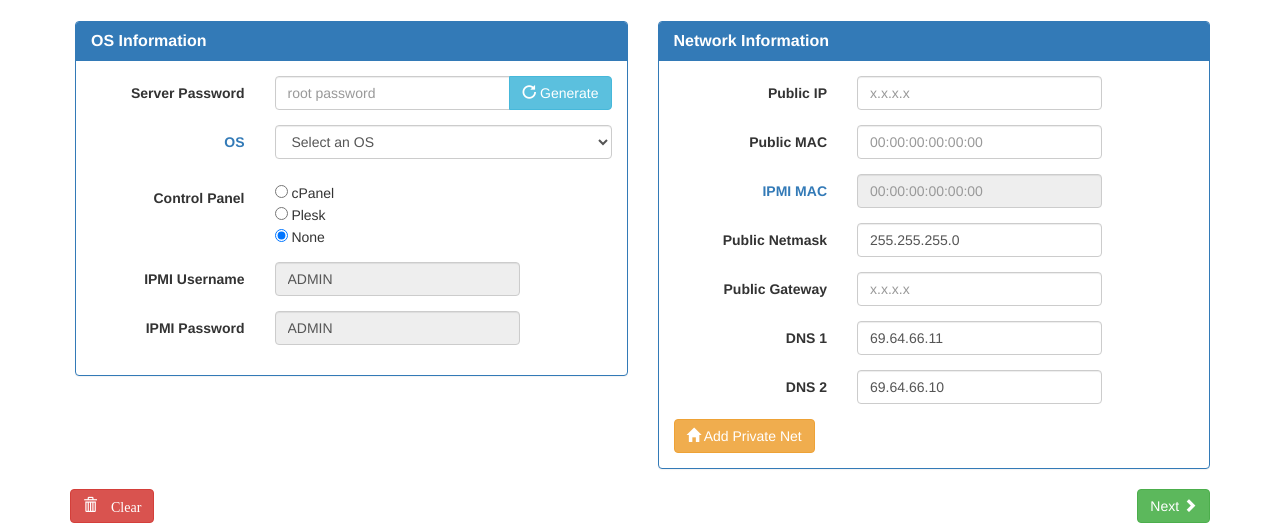
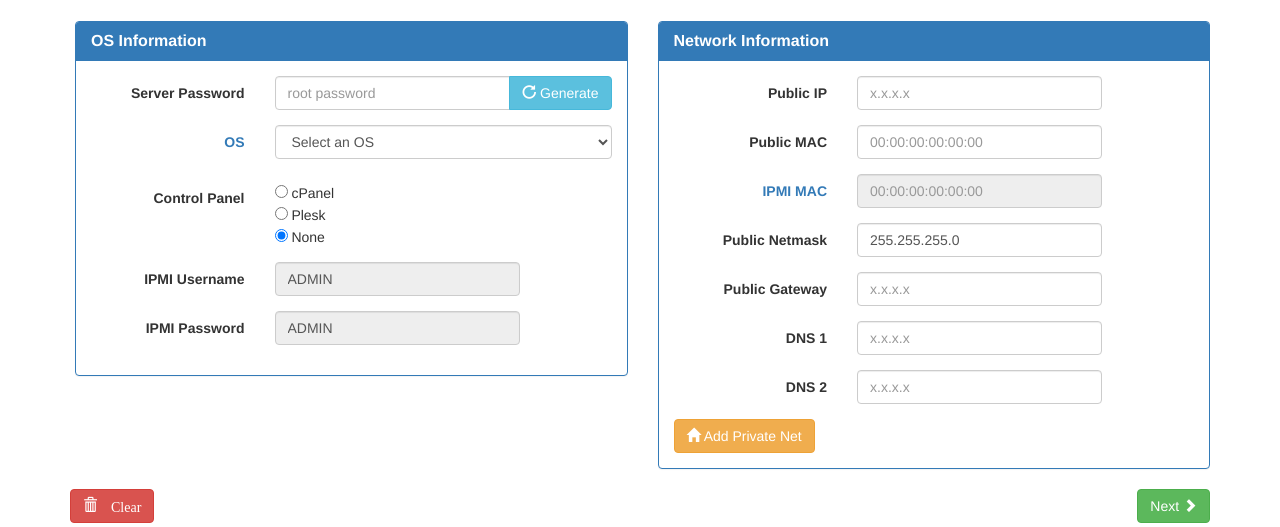
Before and after one commit to firstof9/upi, a PHP site: page /?mode=esxi in a window 1280 px wide. Shown: the top 527 px of the page. Run offline with PHP 8.4, Linux system fonts and the light colour scheme; data that the repository does not hold is empty; some libraries are stand-ins or nearby versions.

Commit message:
Update index.php
Removed hardcoded default DNS Servers

```diff
--- a/html/index.php
+++ b/html/index.php
@@ -1221,13 +1221,13 @@ function main()
 								<div class="form-group">
 									<label class="control-label col-sm-4 col-xs-5">DNS 1</label>
 									<div class="col-sm-6 col-xs-7">
-										<input type="text" id="dns1" class="form-control" name="dns1" placeholder="x.x.x.x" value="69.64.66.11">
+										<input type="text" id="dns1" class="form-control" name="dns1" placeholder="x.x.x.x">
 									</div>
 								</div>
 								<div class="form-group">
 									<label class="control-label col-sm-4 col-xs-5">DNS 2</label>
 									<div class="col-sm-6 col-xs-7">
-										<input type="text" id="dns2" class="form-control" name="dns2" placeholder="x.x.x.x" value="69.64.66.10">
+										<input type="text" id="dns2" class="form-control" name="dns2" placeholder="x.x.x.x">
 									</div>
 								</div>
 								<button id="privnet" class="btn btn-warning" type="button" data-toggle="modal" data-target="#PrivNet">
```
